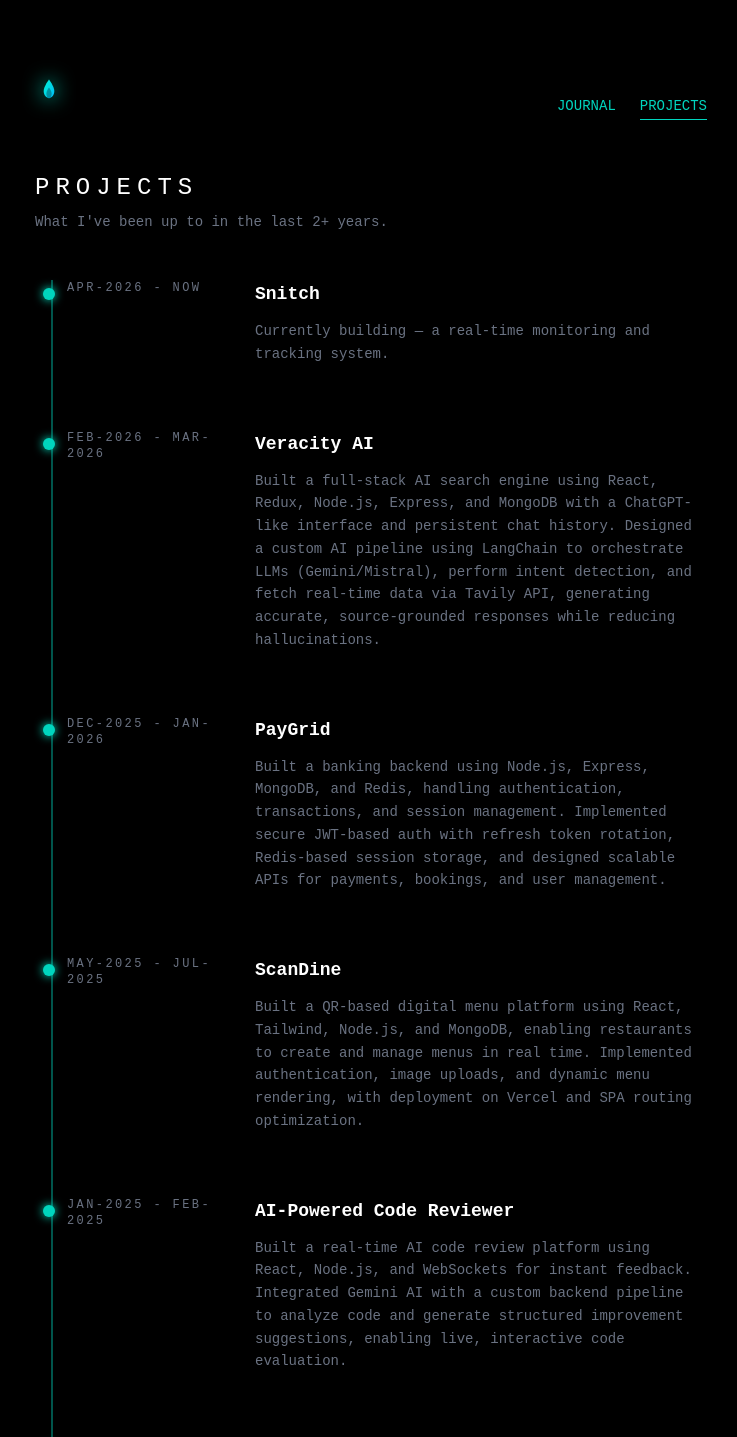
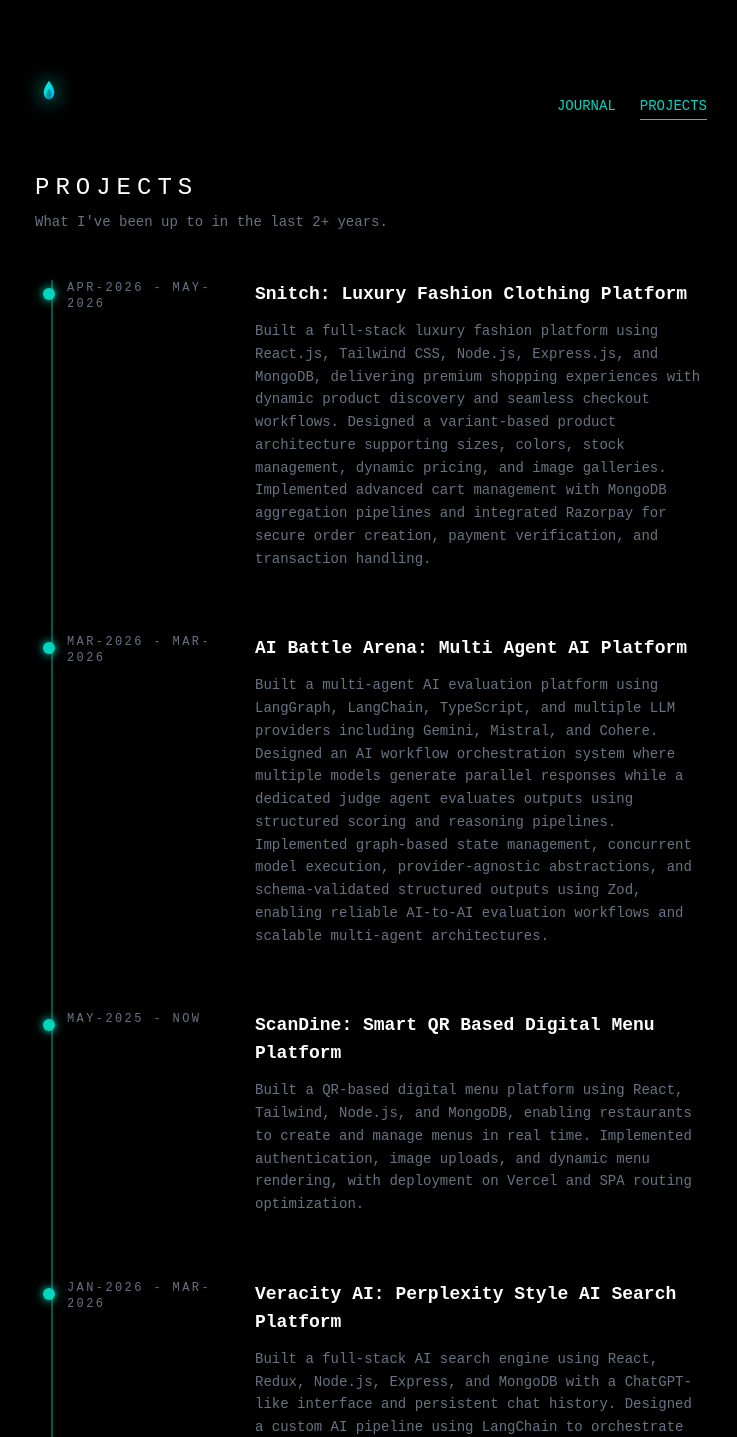
Before and after one commit to NamanShrivastava1/Portfolio-New, a React (Vite) app: page /projects in a window 1280 px wide. Shown: the top 1437 px of the page, without its empty margins (269-1006 px from the left). Built offline with nearby package versions, Linux system fonts and the light colour scheme.

Commit message:
Update project descriptions and dates in Projects.jsx; enhance clarity and detail for better presentation.

```diff
--- a/src/pages/Projects.jsx
+++ b/src/pages/Projects.jsx
@@ -6,34 +6,39 @@ import FireIcon from "../components/FireIcon";
 
 const projects = [
   {
-    name: "Snitch",
-    desc: "Currently building — a real-time monitoring and tracking system.",
-    date: "APR-2026 - NOW",
+    name: "Snitch: Luxury Fashion Clothing Platform",
+    desc: "Built a full-stack luxury fashion platform using React.js, Tailwind CSS, Node.js, Express.js, and MongoDB, delivering premium shopping experiences with dynamic product discovery and seamless checkout workflows. Designed a variant-based product architecture supporting sizes, colors, stock management, dynamic pricing, and image galleries. Implemented advanced cart management with MongoDB aggregation pipelines and integrated Razorpay for secure order creation, payment verification, and transaction handling.",
+    date: "APR-2026 - MAY-2026",
   },
   {
-    name: "Veracity AI",
-    desc: "Built a full-stack AI search engine using React, Redux, Node.js, Express, and MongoDB with a ChatGPT-like interface and persistent chat history. Designed a custom AI pipeline using LangChain to orchestrate LLMs (Gemini/Mistral), perform intent detection, and fetch real-time data via Tavily API, generating accurate, source-grounded responses while reducing hallucinations.",
-    date: "FEB-2026 - MAR-2026",
+    name: "AI Battle Arena: Multi Agent AI Platform",
+    desc: "Built a multi-agent AI evaluation platform using LangGraph, LangChain, TypeScript, and multiple LLM providers including Gemini, Mistral, and Cohere. Designed an AI workflow orchestration system where multiple models generate parallel responses while a dedicated judge agent evaluates outputs using structured scoring and reasoning pipelines. Implemented graph-based state management, concurrent model execution, provider-agnostic abstractions, and schema-validated structured outputs using Zod, enabling reliable AI-to-AI evaluation workflows and scalable multi-agent architectures.",
+    date: "MAR-2026 - MAR-2026",
   },
   {
-    name: "PayGrid",
-    desc: "Built a banking backend using Node.js, Express, MongoDB, and Redis, handling authentication, transactions, and session management. Implemented secure JWT-based auth with refresh token rotation, Redis-based session storage, and designed scalable APIs for payments, bookings, and user management.",
-    date: "DEC-2025 - JAN-2026",
+    name: "ScanDine: Smart QR Based Digital Menu Platform",
+    desc: "Built a QR-based digital menu platform using React, Tailwind, Node.js, and MongoDB, enabling restaurants to create and manage menus in real time. Implemented authentication, image uploads, and dynamic menu rendering, with deployment on Vercel and SPA routing optimization.",
+    date: "MAY-2025 - NOW",
   },
   {
-    name: "ScanDine",
-    desc: "Built a QR-based digital menu platform using React, Tailwind, Node.js, and MongoDB, enabling restaurants to create and manage menus in real time. Implemented authentication, image uploads, and dynamic menu rendering, with deployment on Vercel and SPA routing optimization.",
-    date: "MAY-2025 - JUL-2025",
+    name: "Veracity AI: Perplexity Style AI Search Platform",
+    desc: "Built a full-stack AI search engine using React, Redux, Node.js, Express, and MongoDB with a ChatGPT-like interface and persistent chat history. Designed a custom AI pipeline using LangChain to orchestrate LLMs (Gemini/Mistral), perform intent detection, and fetch real-time data via Tavily API, generating accurate, source-grounded responses while reducing hallucinations.",
+    date: "JAN-2026 - MAR-2026",
+  },
+  {
+    name: "PayGrid: Banking and Transaction Processing Backend",
+    desc: "Built a banking backend using Node.js, Express, MongoDB, and Redis, handling authentication, transactions, and session management. Implemented secure JWT-based auth with refresh token rotation, Redis-based session storage, and designed scalable APIs for payments, bookings, and user management.",
+    date: "NOV-2025 - DEC-2025",
   },
   {
     name: "AI-Powered Code Reviewer",
     desc: "Built a real-time AI code review platform using React, Node.js, and WebSockets for instant feedback. Integrated Gemini AI with a custom backend pipeline to analyze code and generate structured improvement suggestions, enabling live, interactive code evaluation.",
-    date: "JAN-2025 - FEB-2025",
+    date: "MAR-2025 - APR-2025",
   },
   {
-    name: "StayNest",
+    name: "StayNest: Vacation Rental Platform",
     desc: "Developed a full-stack vacation rental platform using React, Express, and MongoDB. Implemented booking system, Razorpay payments, and Nodemailer-based email confirmations with a mobile-first UI.",
-    date: "MAR-2025 - APR-2025",
+    date: "JAN-2025 - FEB-2025",
   },
 ];
 
```
